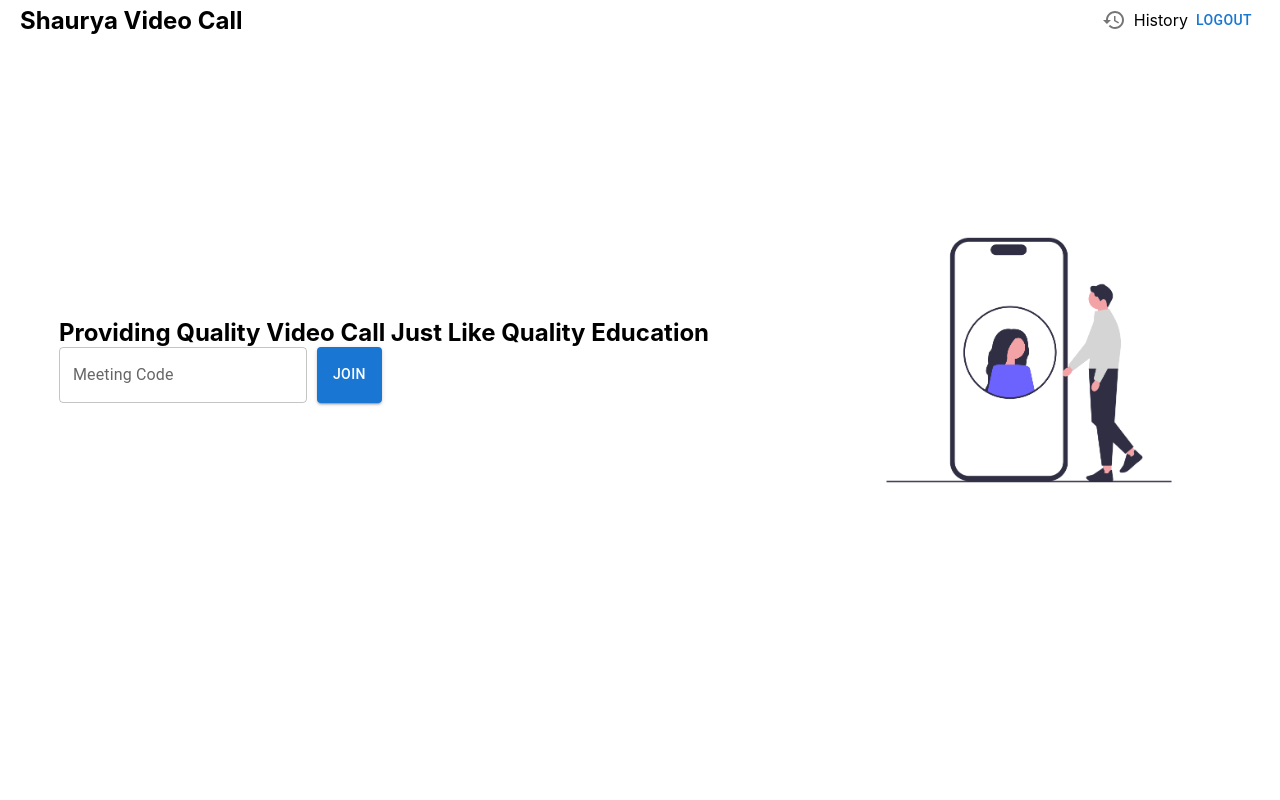
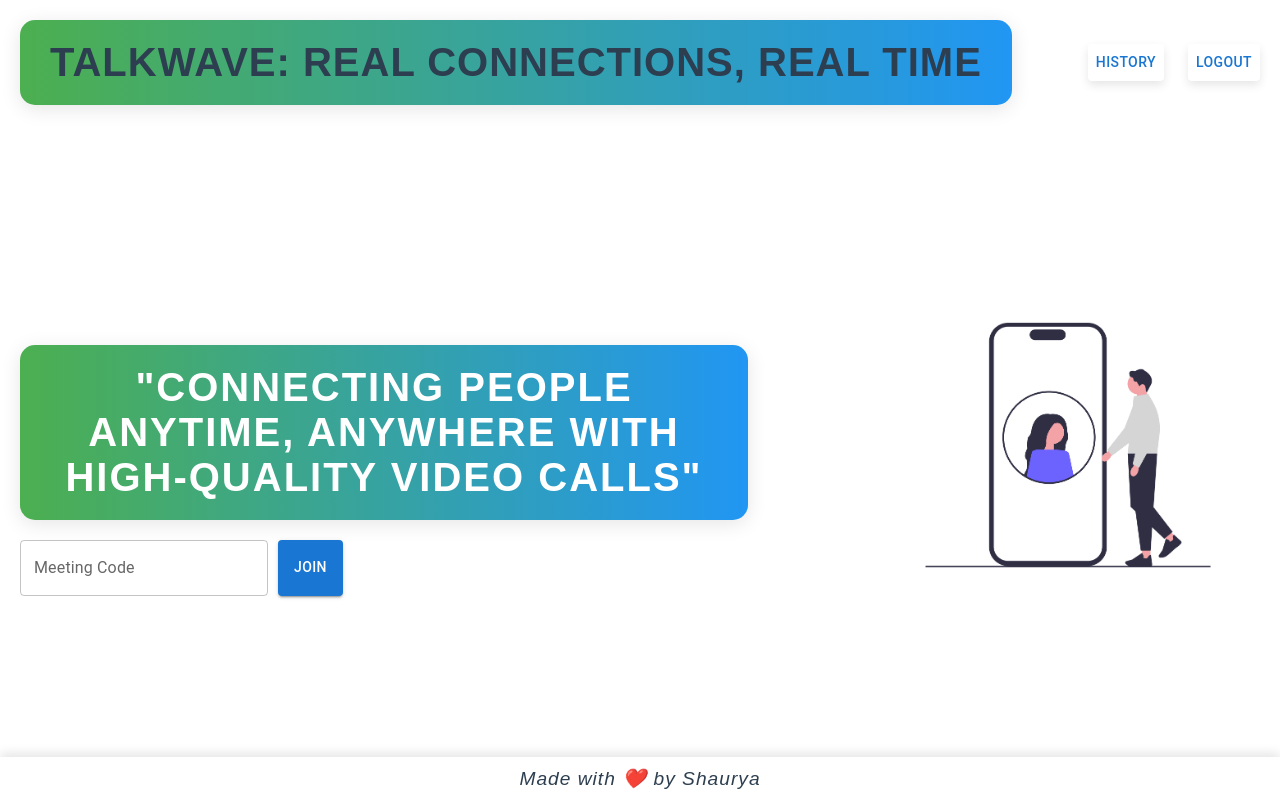
Before and after one commit to Shaurya213/Zoom-Video-Call, a React (Create React App) app in the folder frontend/: page /home in a window 1280 px wide. Built offline with nearby package versions, Linux system fonts and the light colour scheme; sample sign-in values are in the browser's storage.

Commit message:
Update home.jsx
UI update

```diff
--- a/frontend/src/pages/home.jsx
+++ b/frontend/src/pages/home.jsx
@@ -1,66 +1,61 @@
-import React, { useContext, useState } from 'react'
-import withAuth from '../utils/withAuth'
-import { useNavigate } from 'react-router-dom'
+import React, { useContext, useState } from 'react';
+import withAuth from '../utils/withAuth';
+import { useNavigate } from 'react-router-dom';
 import "../App.css";
 import { Button, IconButton, TextField } from '@mui/material';
 import RestoreIcon from '@mui/icons-material/Restore';
 import { AuthContext } from '../contexts/AuthContext';
 
 function HomeComponent() {
-
-
     let navigate = useNavigate();
     const [meetingCode, setMeetingCode] = useState("");
+    const { addToUserHistory } = useContext(AuthContext);
 
-
-    const {addToUserHistory} = useContext(AuthContext);
     let handleJoinVideoCall = async () => {
-        await addToUserHistory(meetingCode)
-        navigate(`/${meetingCode}`)
-    }
+        await addToUserHistory(meetingCode);
+        navigate(`/${meetingCode}`);
+    };
 
     return (
         <>
-
             <div className="navBar">
-
-                <div style={{ display: "flex", alignItems: "center" }}>
-
-                    <h2>Shaurya Video Call</h2>
+            <div style={{ display: "flex", alignItems: "center" }}>
+                    <h2 className="title-heading">TalkWave: Real Connections, Real Time</h2>  {/* New Title */}
                 </div>
 
-                <div style={{ display: "flex", alignItems: "center" }}>
-                    <IconButton onClick={
-                        () => {
-                            navigate("/history")
-                        }
-                    }>
-                        <RestoreIcon />
-                    </IconButton>
-                    <p>History</p>
+                <div className="buttons">
+                    <Button
+                        className="history-button"
+                        onClick={() => navigate("/history")}
+                    >
+                        History
+                    </Button>
 
-                    <Button onClick={() => {
-                        localStorage.removeItem("token")
-                        navigate("/auth")
-                    }}>
+                    <Button
+                        className="logout-button"
+                        onClick={() => {
+                            localStorage.removeItem("token");
+                            navigate("/auth");
+                        }}
+                    >
                         Logout
                     </Button>
                 </div>
-
-
             </div>
-
 
             <div className="meetContainer">
                 <div className="leftPanel">
                     <div>
-                        <h2>Providing Quality Video Call Just Like Quality Education</h2>
+                        <h2 className="creative-heading">"Connecting People Anytime, Anywhere with High-Quality Video Calls"</h2>
 
                         <div style={{ display: 'flex', gap: "10px" }}>
-
-                            <TextField onChange={e => setMeetingCode(e.target.value)} id="outlined-basic" label="Meeting Code" variant="outlined" />
+                            <TextField
+                                onChange={e => setMeetingCode(e.target.value)}
+                                id="outlined-basic"
+                                label="Meeting Code"
+                                variant="outlined"
+                            />
                             <Button onClick={handleJoinVideoCall} variant='contained'>Join</Button>
-
                         </div>
                     </div>
                 </div>
@@ -68,9 +63,12 @@ function HomeComponent() {
                     <img srcSet='/logo3.png' alt="" />
                 </div>
             </div>
+            <div className="footer">
+                <p>Made with ❤️ by Shaurya</p>  {/* Footer */}
+            </div>
+
         </>
-    )
+    );
 }
 
-
-export default withAuth(HomeComponent)
+export default withAuth(HomeComponent);
```
